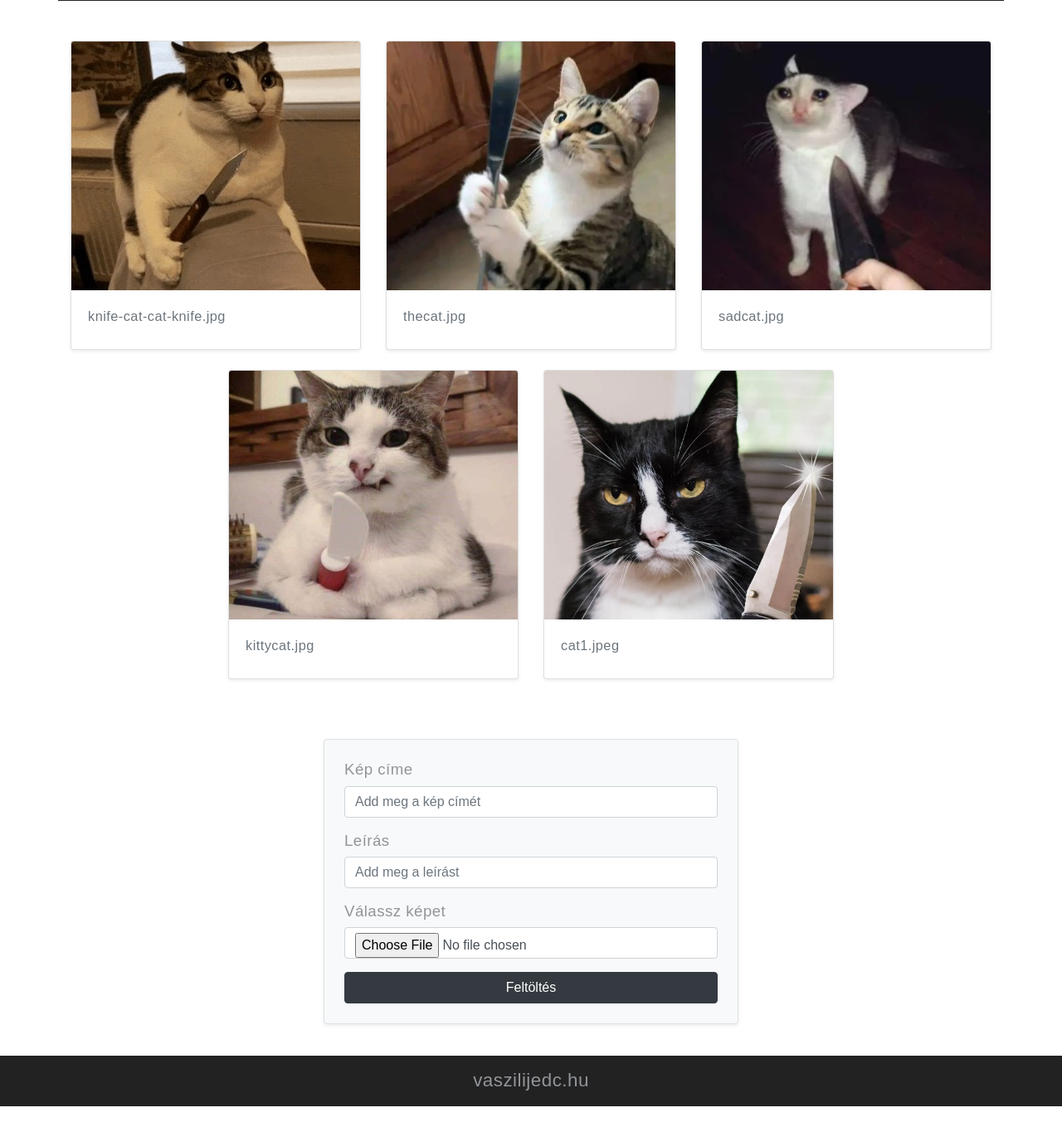
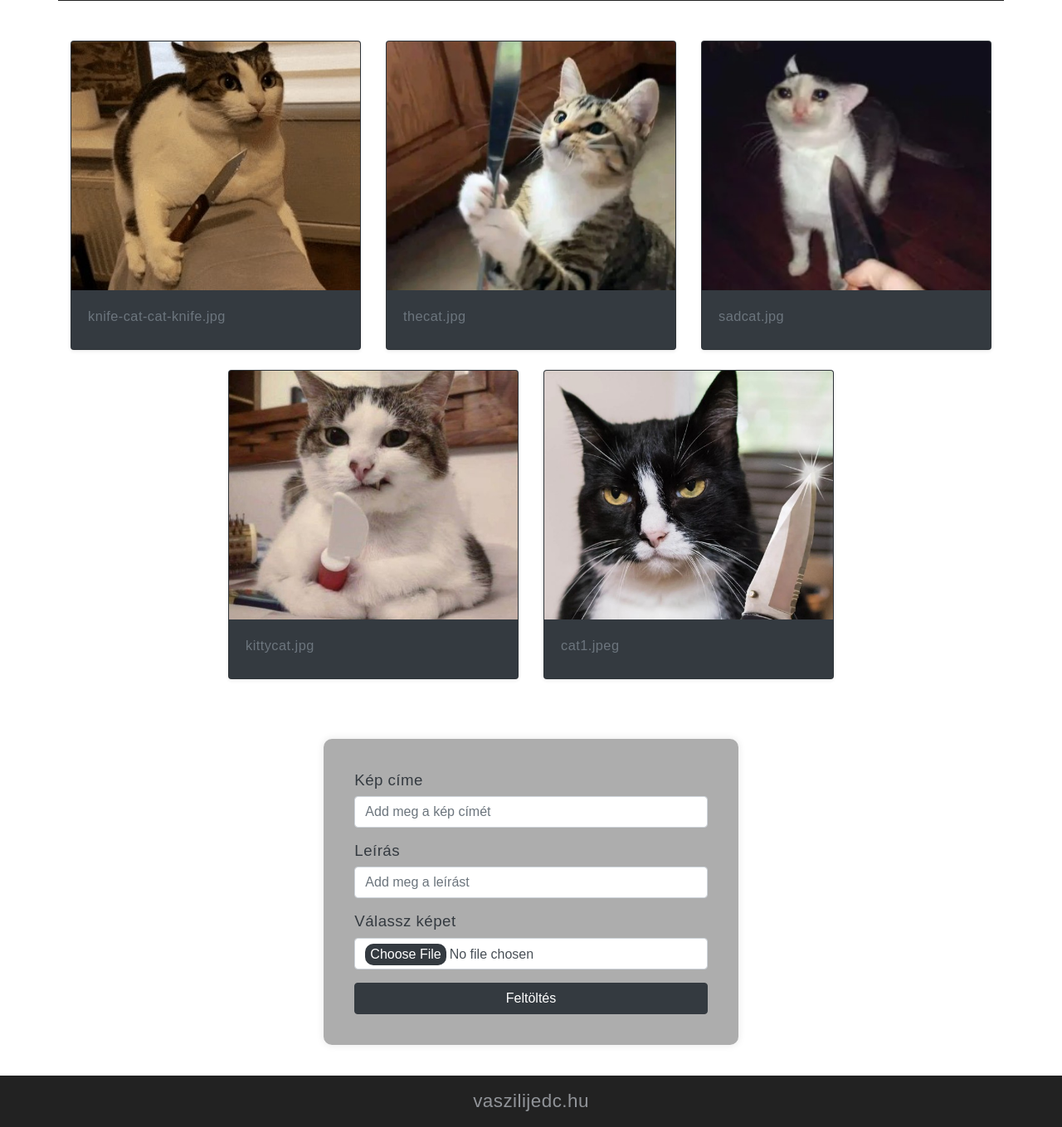
Before and after one commit to markbozsoki/GAMF_webprog_1_gyak, a PHP site: page /index.php?page=gallery in a window 1280 px wide. Shown: the part 159-1518 px from the top of the page at 83% size. Before the commit the page ends 1493 px from the top, so only its background shows below. Run offline with PHP 8.4, Linux system fonts and the light colour scheme; the visitor is signed in with stand-in values (Sample User, id 1).

Commit message:
gallery_style

```diff
--- a/styles/pages/gallery.css
+++ b/styles/pages/gallery.css
@@ -0,0 +1,16 @@
+#imageUploadForm {
+    background-color: #2222225e;
+    padding: 2em;
+    border-radius: 10px;
+    box-shadow: 0 0 10px rgba(0,0,0,0.1);
+}
+
+input[type="file"]::file-selector-button {
+    background-color: #343a40;
+    color: white;
+    border-radius: 10px;
+    border: none;
+}
+#imageUploadForm label {
+    color: #343a40;
+}
--- a/templates/pages/gallery.tpl.php
+++ b/templates/pages/gallery.tpl.php
@@ -2,7 +2,7 @@
     <div class="row justify-content-center" id="gallery">
         <?php foreach($images as $file => $date) { ?>
         <div class="col-12 col-sm-6 col-md-4 mb-4 d-flex align-items-stretch">
-            <div class="card shadow-sm w-100">
+            <div class="card bg-dark shadow-sm w-100">
                 <a href="<?= $URL . $file ?>" target="_blank">
                     <img src="<?= $URL . $file ?>" class="card-img-top img-fluid" alt="<?= $file ?>"
                         style="height: 300px; object-fit: cover; object-position: center;">
@@ -19,8 +19,7 @@
 </div>
 
 <?php if (is_user_logged_in()): ?>
-<form id="imageUploadForm" enctype="multipart/form-data" class="p-4 border rounded shadow-sm bg-light"
-    style="max-width: 500px; margin: auto;">
+<form id="imageUploadForm" enctype="multipart/form-data" style="max-width: 500px; margin: auto;">
     <div class="form-group">
         <label for="filetitle">Kép címe</label>
         <input type="text" class="form-control" id="filetitle" name="filetitle" placeholder="Add meg a kép címét">
```
